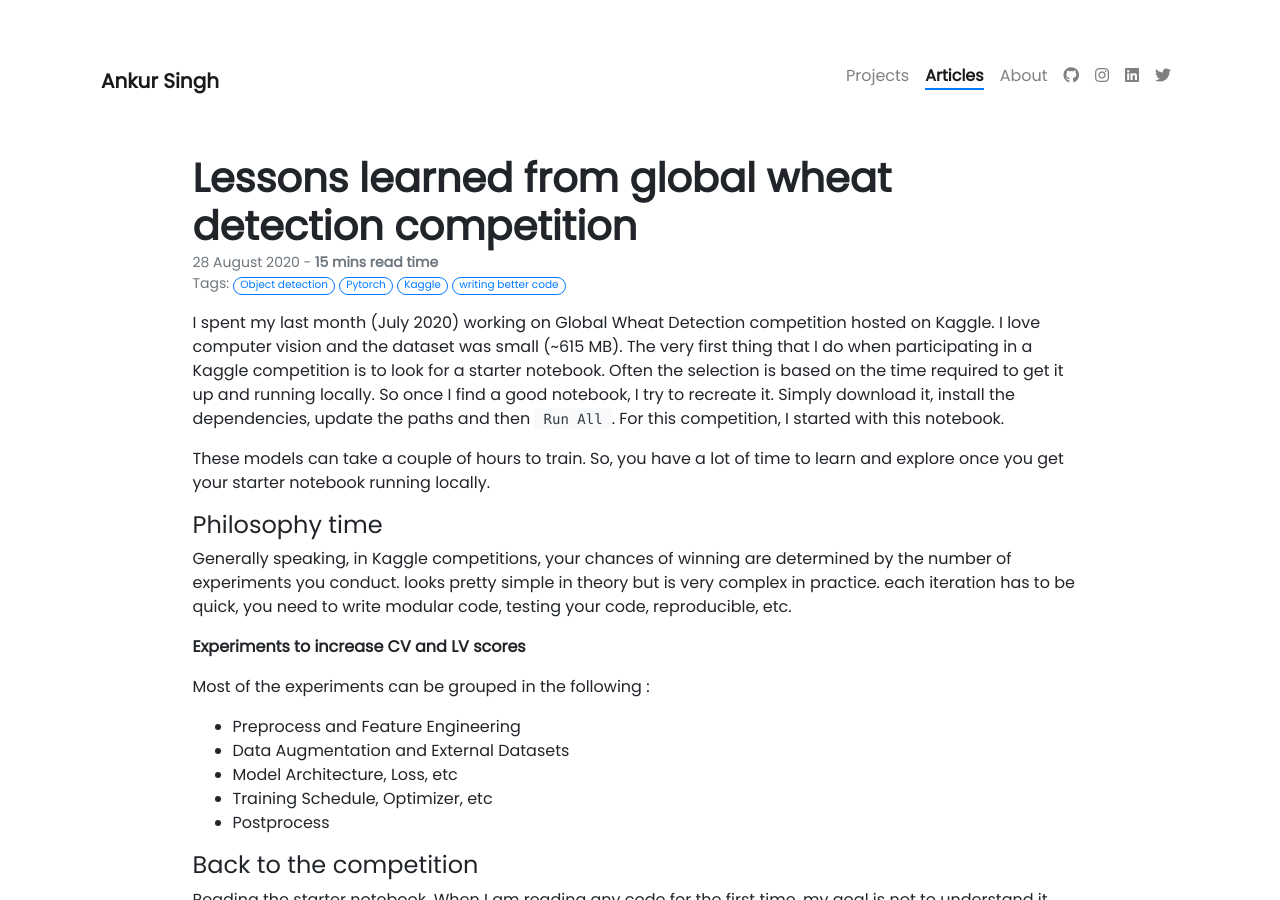
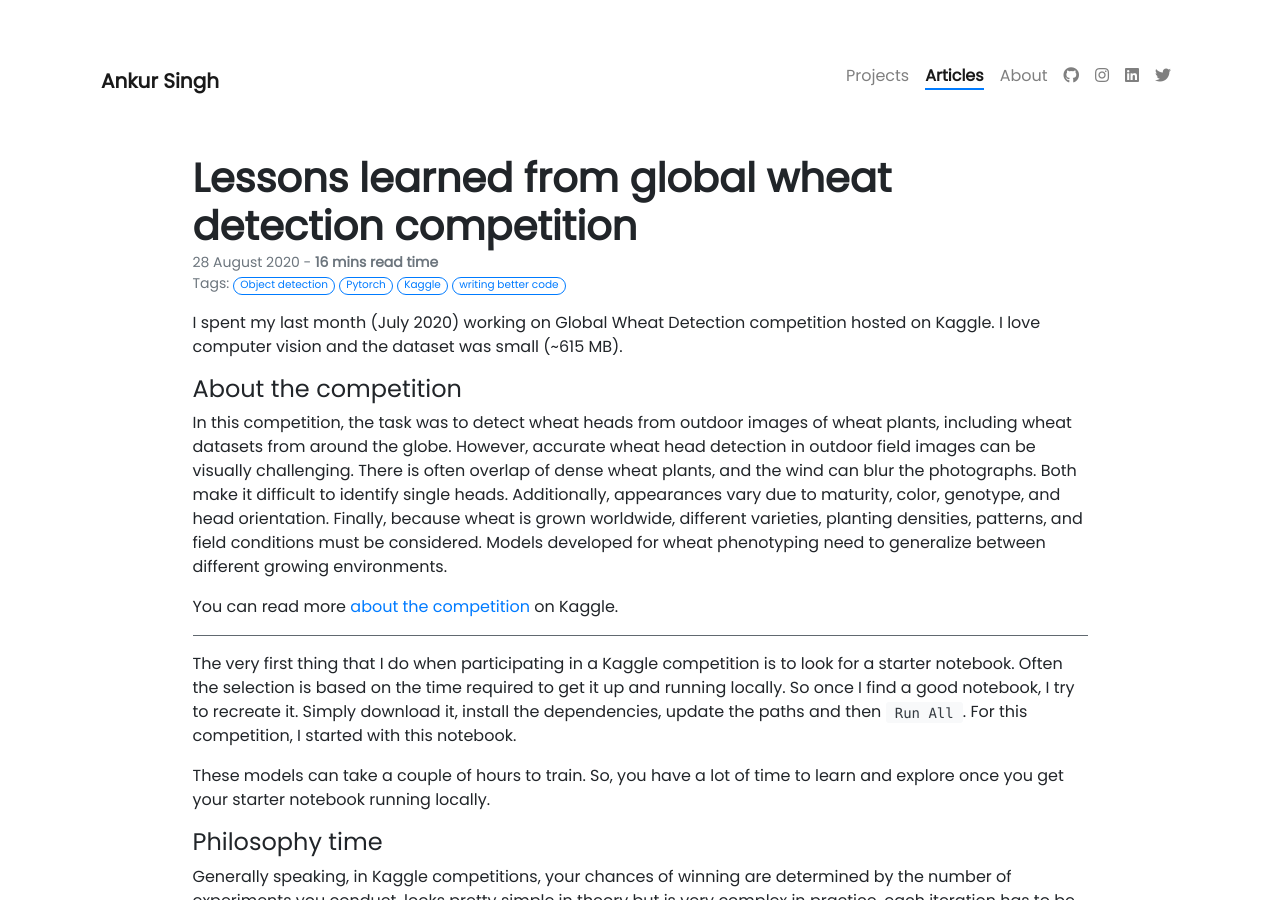
Before and after one commit to Ankur-singh/Ankur-singh.github.io, a Jekyll site: the page built from _posts/2020-08-28-Lessons-learned-from-global-wheat-detection-competition.md, in a window 1280 px wide and 900 px high. Built offline with Jekyll 4.4.1, drawn with Linux system fonts in a browser that asks for light colours; nearby versions of some CDN libraries; our own code applies the rules of GitHub Pages for plain Markdown files; comment, search, counter and statistics services are not loaded.

Commit message:
added about the competition : wheat

```diff
--- a/_posts/2020-08-28-Lessons-learned-from-global-wheat-detection-competition.md
+++ b/_posts/2020-08-28-Lessons-learned-from-global-wheat-detection-competition.md
@@ -7,7 +7,16 @@ color: danger
 description: Everything that goes into winning a medal (bronze) in Kaggle competition. Data augmentation, reading research papers, writing good and modular code for faster experimentation, and much more.
 ---
 
-I spent my last month (July 2020) working on Global Wheat Detection competition hosted on Kaggle. I love computer vision and the dataset was small (~615 MB). The very first thing that I do when participating in a Kaggle competition is to look for a starter notebook. Often the selection is based on the time required to get it up and running locally. So once I find a good notebook, I try to recreate it. Simply download it, install the dependencies, update the paths and then `Run All`.  For this competition, I started with this notebook.
+I spent my last month (July 2020) working on Global Wheat Detection competition hosted on Kaggle. I love computer vision and the dataset was small (~615 MB).
+
+#### About the competition
+In this competition, the task was to detect wheat heads from outdoor images of wheat plants, including wheat datasets from around the globe. However, accurate wheat head detection in outdoor field images can be visually challenging. There is often overlap of dense wheat plants, and the wind can blur the photographs. Both make it difficult to identify single heads. Additionally, appearances vary due to maturity, color, genotype, and head orientation. Finally, because wheat is grown worldwide, different varieties, planting densities, patterns, and field conditions must be considered. Models developed for wheat phenotyping need to generalize between different growing environments.
+
+You can read more [about the competition](https://www.kaggle.com/c/global-wheat-detection/) on Kaggle.
+
+---
+
+The very first thing that I do when participating in a Kaggle competition is to look for a starter notebook. Often the selection is based on the time required to get it up and running locally. So once I find a good notebook, I try to recreate it. Simply download it, install the dependencies, update the paths and then `Run All`.  For this competition, I started with this notebook.
 
 These models can take a couple of hours to train. So, you have a lot of time to learn and explore once you get your starter notebook running locally.
 
```
